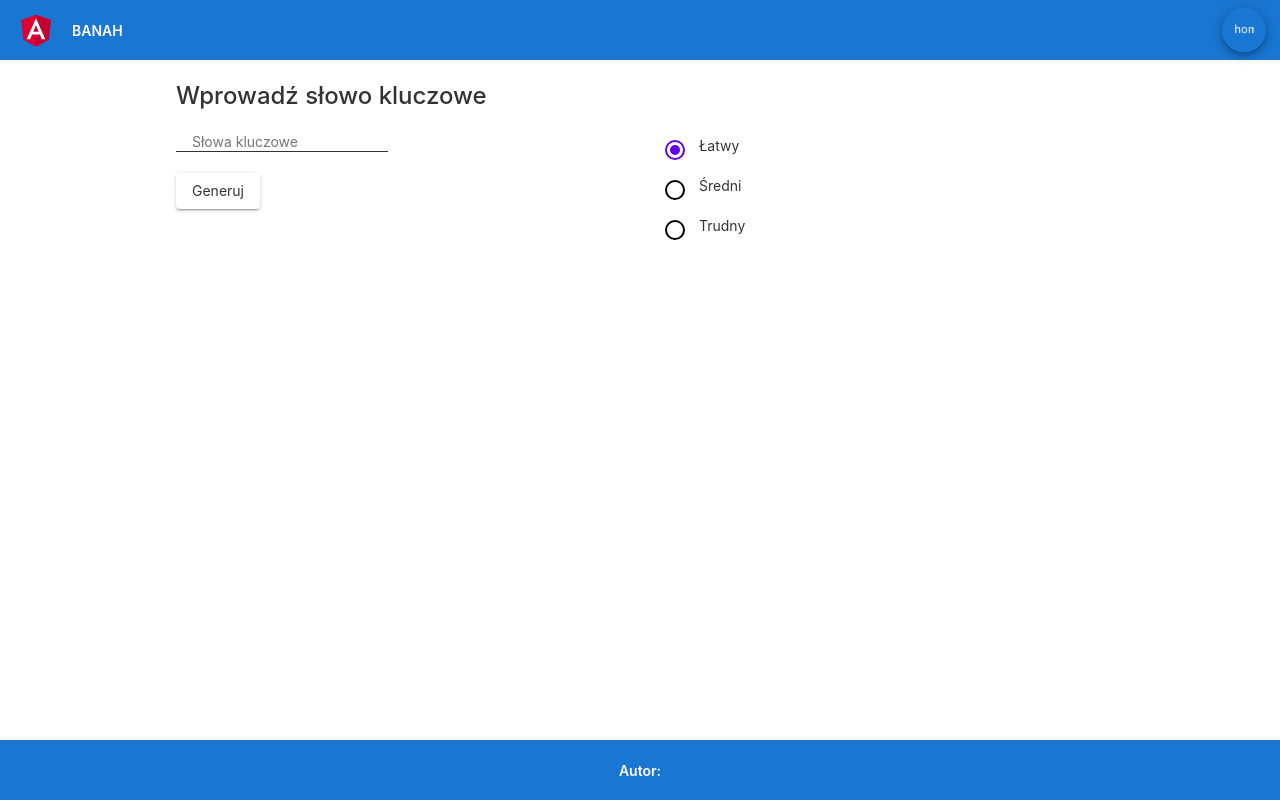
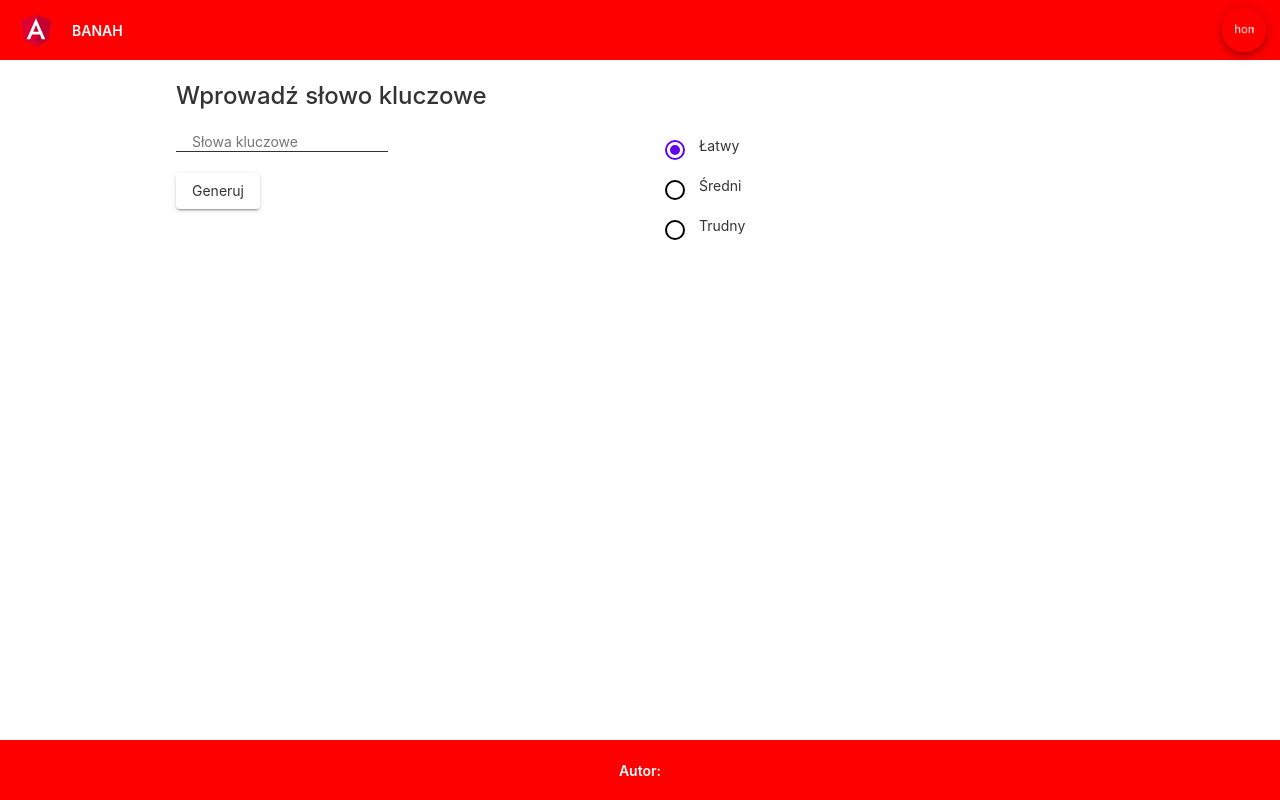
Before and after one commit to Javier66pazdan/learn-from-IPN, an Angular app in the folder frontend/: page / in a window 1280 px wide. Built offline with nearby package versions, Linux system fonts and the light colour scheme.

Commit message:
change color

```diff
--- a/frontend/src/app/app.component.css
+++ b/frontend/src/app/app.component.css
@@ -53,7 +53,7 @@ button:focus { outline: none !important;;}
     height: 60px;
     display: flex;
     align-items: center;
-    background-color: #1976d2;
+    background-color: red;
     color: white;
     font-weight: 600;
   }
@@ -66,7 +66,7 @@ button:focus { outline: none !important;;}
     height: 60px;
     display: flex;
     align-items: center;
-    background-color: #1976d2;
+    background-color: red;
     color: white;
     font-weight: 600;
     justify-content: center;
```
